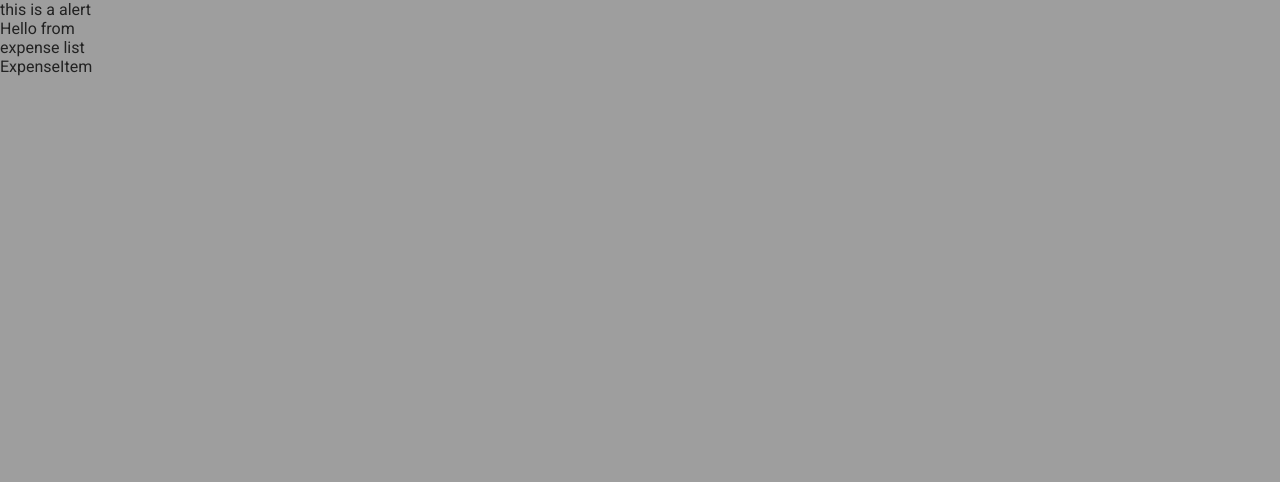
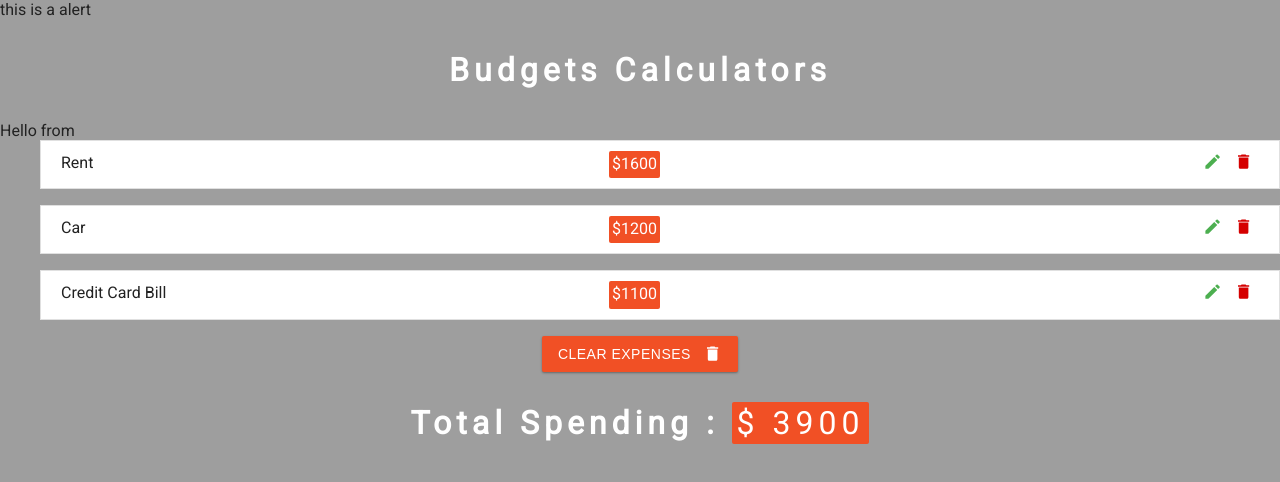
Before and after one commit to Caiheng111/budget-calculator, a React (Create React App) app: page / in a window 1280 px wide. Shown: the top 482 px of the page. Built offline with nearby package versions, Linux system fonts and the light colour scheme.

Commit message:
add the expenseList

```diff
--- a/src/App.js
+++ b/src/App.js
@@ -1,4 +1,4 @@
-import React from 'react';
+import React, {useState} from 'react';
 import './App.css';
 import ExpenseList from './components/ExpenseList';
 import ExpenseForm from './components/ExpenseForm';
@@ -11,16 +11,29 @@
   {id:uuid(), charge:"car",amount:1200},
   {id:uuid(), charge:"credit card bill",amount:1100},
 ]
-console.log(initialExpenses);
-
 
 
 function App() {
+
+  const [expenses, setExpenses] = useState(initialExpenses);
+
+
   return (
     <>
       <Alert/>
-      <ExpenseForm/>
-      <ExpenseList/>
+      <h1>Budgets calculators</h1>
+      <main>
+        <ExpenseForm/>
+        <ExpenseList expenses = {expenses}/>
+      </main>
+      <h1>
+        Total spending : <span className="total">
+          $ {expenses.reduce((acc,curr)=>{
+            return (acc += curr.amount)
+          },0)}
+        </span>
+      </h1>
+
     </>
   );
 }
--- a/src/components/ExpenseItem.js
+++ b/src/components/ExpenseItem.js
@@ -1,10 +1,23 @@
 import React from 'react'
+import {MdEdit, MdDelete} from 'react-icons/md'
 
-const ExpenseItem = () => {
+const ExpenseItem = ({expense}) => {
+  const {id, charge, amount} = expense;
+
   return (
-    <div>
-      ExpenseItem
-    </div>
+    <>
+    <li className="item">
+      <div className="info">
+        <span className="expense">{charge}</span>
+        <span className="amount">${amount}</span>
+      </div>
+      <div>
+        <button className="edit-btn" aria-label="edit button"><MdEdit/></button>
+        <button className="clear-btn" aria-label="delete button"><MdDelete/></button>
+      </div>
+    </li>
+
+    </>
   )
 }
 
--- a/src/components/ExpenseList.js
+++ b/src/components/ExpenseList.js
@@ -1,14 +1,23 @@
 import React from 'react'
 import Item from './ExpenseItem'
+import {MdDelete} from 'react-icons/md'
 
 
- const Alert = () => {
+ const ExpenseList = ({expenses}) => {
   return (
-    <div>
-      expense list
-      <Item/>
-    </div>
+    <>
+      <ul>
+        {expenses.map(expense=>{
+          return <Item key ={expense.id} expense= {expense}/>
+        })}
+      </ul>
+      {expenses.length > 0 && <button className="btn">
+      Clear expenses
+      <MdDelete className="btn-icon"/>
+      </button>}
+    </>
+
   )
 }
 
-export default Alert;
+export default ExpenseList;
```
